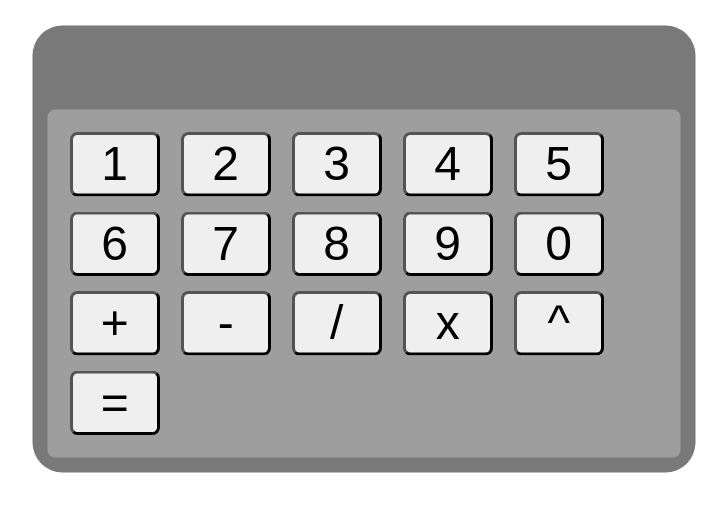
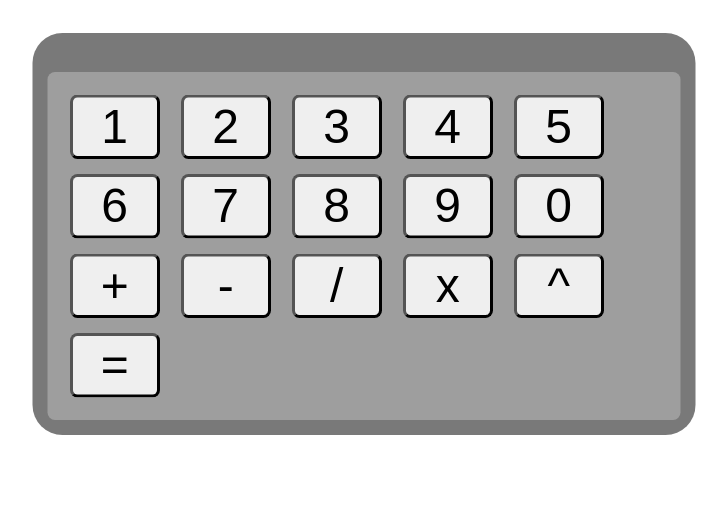
Before and after one commit to Sl1meDev/Calculadora, a plain HTML site: page index.html in a window 1280 px wide. Shown: the top 512 px of the page, without its empty margins (276-1003 px from the left). Drawn offline with Linux system fonts and the light colour scheme.

Commit message:
Update styles.css

```diff
--- a/styles.css
+++ b/styles.css
@@ -14,8 +14,6 @@ body {
 }
 
 .container {
-    display: flex;
-    flex-wrap: wrap;
     background-color: rgb(121, 121, 121);
     padding: 10px;
     border-radius: 20px;
@@ -26,7 +24,6 @@ body {
 .panel {
     background-color: rgb(83, 83, 83);
     border-radius: 5px;
-    height: fit-content;
     margin: 15px;
 }
 .numbers {
```
